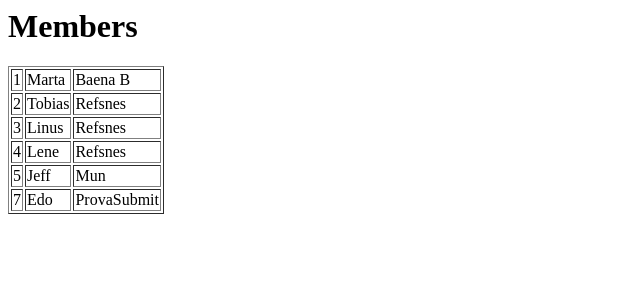
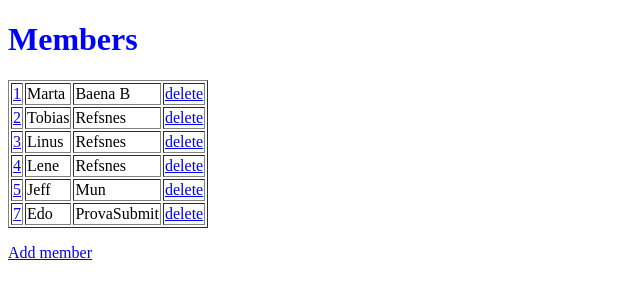
Before and after one commit to edopuig/DataBaseProject, a Django app: page /DataBaseMembers/ in a window 1280 px wide. Shown: the top 300 px of the page, without its empty margins (0-640 px from the left). Run offline with Django 4.2, Linux system fonts and the light colour scheme; data comes from the database, SQL or seed files in the repository; both versions use the stored data as it was after the commit.

Commit message:
Funcio update + add + delete i css

```diff
--- /dev/null
+++ b/DataBaseProject/DataBaseProject/DataBaseMembers/static/css/style.css
@@ -0,0 +1,3 @@
+h1{
+    color: blue;
+}
--- a/DataBaseProject/DataBaseProject/DataBaseMembers/templates/index.html
+++ b/DataBaseProject/DataBaseProject/DataBaseMembers/templates/index.html
@@ -1,11 +1,27 @@
+{% load static %}
+<!DOCTYPE html>
+<html>
+    <head>
+        <title>Hola</title>
+        <link type="text/css" href="{% static 'css/style.css' %}" rel="stylesheet">
+    </head>
+
+    <body>
         <h1>Members</h1>
 
         <table border="1">
             {% for x in mymembers %}
             <tr>
-        <td>{{ x.id }}</td>
+                <td><a href="update/{{ x.id }}">{{ x.id }}</a></td>
                 <td>{{ x.firstname }}</td>
                 <td>{{ x.lastname }}</td>
+                <td><a href="delete/{{ x.id }}">delete</a></td>
             </tr>
             {% endfor %}
         </table>
+
+        <p>
+            <a href="add/">Add member</a>
+        </p>
+    </body>
+</html>
--- a/DataBaseProject/DataBaseProject/DataBaseMembers/urls.py
+++ b/DataBaseProject/DataBaseProject/DataBaseMembers/urls.py
@@ -3,4 +3,9 @@ from . import views
 
 urlpatterns = [
     path('', views.index, name='index'),
+    path('add/', views.add, name='add'),
+    path('add/addrecord/', views.addrecord, name='addrecord'),
+    path('delete/<int:id>', views.delete, name='delete'),
+    path('update/<int:id>', views.update, name='update'),
+    path('update/updaterecord/<int:id>', views.updaterecord, name='updaterecord'),
 ]
--- a/DataBaseProject/DataBaseProject/DataBaseMembers/views.py
+++ b/DataBaseProject/DataBaseProject/DataBaseMembers/views.py
@@ -1,5 +1,6 @@
-from django.http import HttpResponse
+from django.http import HttpResponse, HttpResponseRedirect
 from django.template import loader
+from django.urls import reverse
 from .models import Members
 
 def index(request):
@@ -9,3 +10,36 @@ def index(request):
     'mymembers': mymembers,
   }
   return HttpResponse(template.render(context, request))
+
+def add(request):
+  template = loader.get_template('add.html')
+  return HttpResponse(template.render({}, request))
+
+def addrecord(request):
+  x = request.POST['first']
+  y = request.POST['last']
+  member = Members(firstname=x, lastname=y)
+  member.save()
+  return HttpResponseRedirect(reverse('index'))
+
+def delete(request, id):
+  member = Members.objects.get(id=id)
+  member.delete();
+  return HttpResponseRedirect(reverse('index'))
+
+def update(request, id):
+  mymember = Members.objects.get(id=id)
+  template = loader.get_template('update.html')
+  context = {
+    'mymember': mymember,
+  }
+  return HttpResponse(template.render(context, request))
+
+def updaterecord(request, id):
+  first = request.POST['first']
+  last = request.POST['last']
+  member = Members.objects.get(id=id)
+  member.firstname = first
+  member.lastname = last
+  member.save()
+  return HttpResponseRedirect(reverse('index'))
--- a/DataBaseProject/DataBaseProject/DataBaseProject/settings.py
+++ b/DataBaseProject/DataBaseProject/DataBaseProject/settings.py
@@ -10,6 +10,7 @@ For the full list of settings and their values, see
 https://docs.djangoproject.com/en/4.1/ref/settings/
 """
 
+import os
 from pathlib import Path
 
 # Build paths inside the project like this: BASE_DIR / 'subdir'.
@@ -117,6 +118,7 @@ USE_TZ = True
 # https://docs.djangoproject.com/en/4.1/howto/static-files/
 
 STATIC_URL = 'static/'
+STATICFILES_DIR = (os.path.join(BASE_DIR, 'DataBaseProject/DataBaseMembers/static'))
 
 # Default primary key field type
 # https://docs.djangoproject.com/en/4.1/ref/settings/#default-auto-field
```
Also changed, not shown: DataBaseProject/DataBaseProject/DataBaseMembers/templates/add.html (added, +23 -0 lines), DataBaseProject/DataBaseProject/DataBaseMembers/templates/update.html (added, +23 -0 lines), DataBaseProject/DataBaseProject/db.sqlite3. Lines whose indentation alone changed are shown as unchanged.
